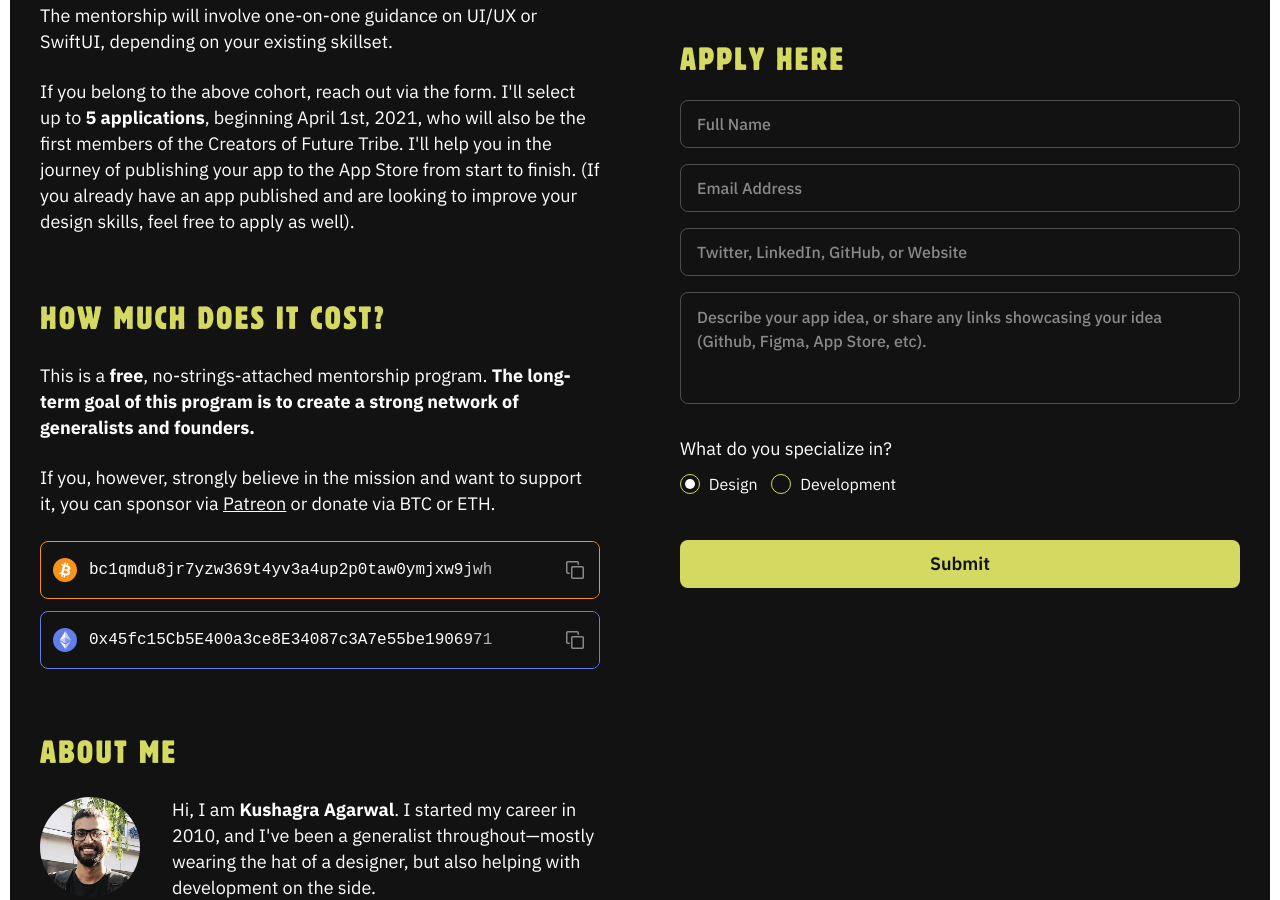
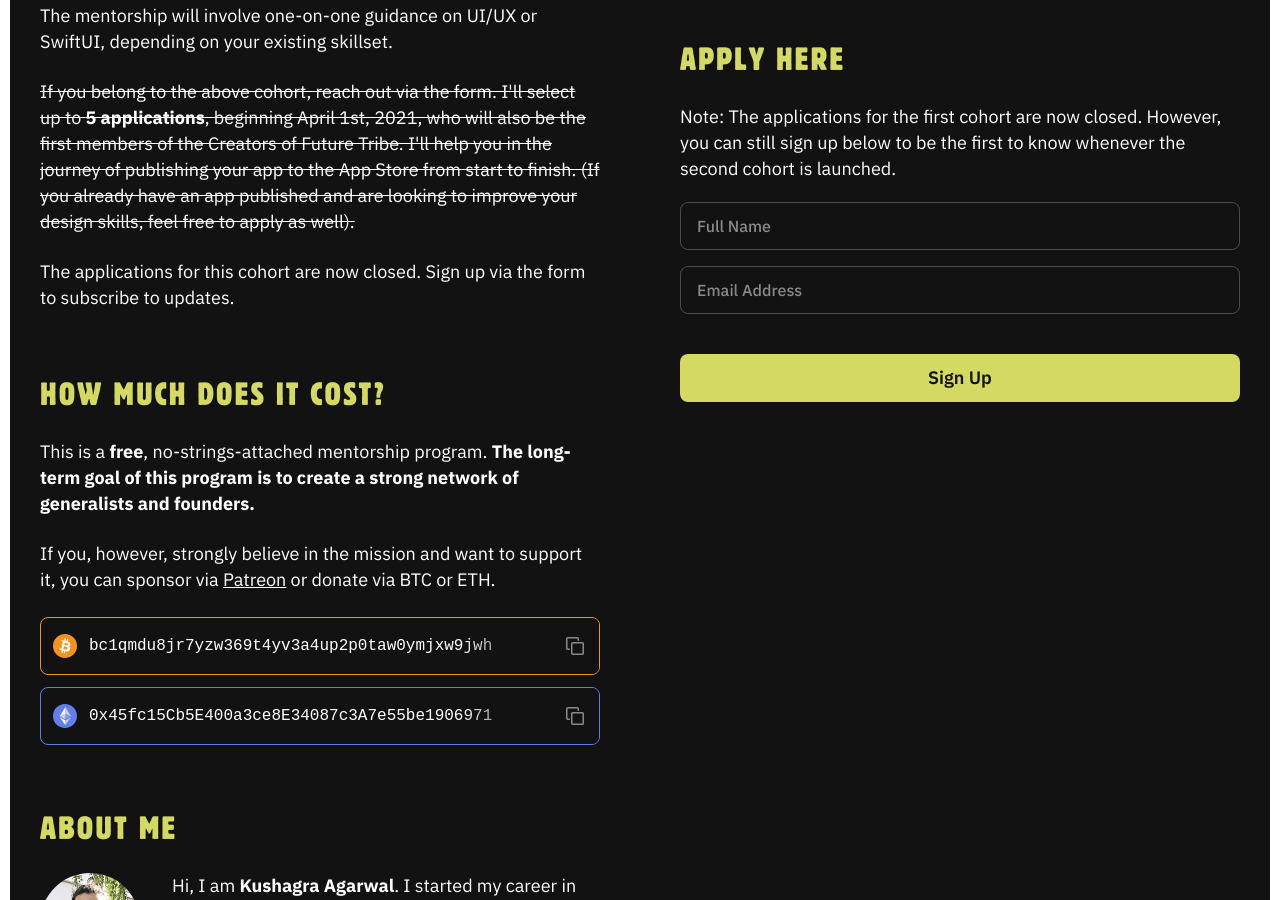
Before and after one commit to Creators-of-Future/Creators-of-Future.github.io, a Jekyll site: the page built from index.html, in a window 1280 px wide and 900 px high, scrolled down 1207 px. Built offline with Jekyll 4.4.1, drawn with Linux system fonts in a browser that asks for light colours.

Commit message:
close applications for the first batch

```diff
--- a/index.html
+++ b/index.html
@@ -36,22 +36,22 @@ title: Creators of Future
                 </p>
                 <p>
                     The first batch of this program is for people who:
-
                     <strong>
                         want to build iOS apps; already have an idea; are either a designer or a developer.
                     </strong>
-
                     The mentorship will involve one-on-one guidance on UI/UX or SwiftUI,
                     depending on your existing skillset.
                 </p>
                 <p>
-                    If you belong to the above cohort, reach out via the form. I'll select up to
+                    <s>If you belong to the above cohort, reach out via the form. I'll select up to
                     <strong>5 applications</strong>, beginning April 1st, 2021, who will also be the first members
                     of the Creators of Future Tribe. I'll help you in the journey of publishing
                     your app to the App Store from start to finish. (If you already have an app
-                    published and are looking to improve your design skills, feel free to apply as well).
+                    published and are looking to improve your design skills, feel free to apply as well).</s>
                 </p>
-
+                <p>
+                    The applications for this cohort are now closed. Sign up via the form to subscribe to updates.
+                </p>
                 <h2>How Much Does it Cost?</h2>
                 <p>
                     This is a <strong>free</strong>, no-strings-attached mentorship program.
@@ -113,14 +113,18 @@ title: Creators of Future
             <div class="content-wrapper__right">
                 <div class="content-wrapper__sticky">
                     <h2>Apply Here</h2>
-                    <form class="signup-form" action="https://formspree.io/f/moqyavzk" method="POST">
+                    <p style="margin-top: 1.5rem">
+                        Note: The applications for the first cohort are now closed. However, you can still sign up below
+                        to be the first to know whenever the second cohort is launched.
+                    </p>
+                        <form class="signup-form" action="https://formspree.io/f/meqvjykb" method="POST">
                         <label class="visuallyhidden" for="fullname">Full Name</label>
                         <input type="text" name="fullname" id="fullname" required placeholder="Full Name">
 
                         <label class="visuallyhidden" for="email">Email Address</label>
                         <input type="email" name="email" id="email" required placeholder="Email Address">
 
-                        <label class="visuallyhidden" for="website">website Address</label>
+                        <!-- <label class="visuallyhidden" for="website">website Address</label>
                         <input type="url" name="website" id="website" required
                             placeholder="Twitter, LinkedIn, GitHub, or Website">
 
@@ -138,11 +142,11 @@ title: Creators of Future
                             <input type="radio" name="specialization" id="dev" required value="dev">
                             <div class="fake-radio"></div>
                             <span>Development</span>
-                        </label>
+                        </label> -->
 
 
                         <button class="button  signup-form__submit">
-                            <span class="button__text">Submit</span>
+                            <span class="button__text">Sign Up</span>
                             <svg class="button__loader" width="24" height="24" viewBox="0 0 24 24"
                                 xmlns="http://www.w3.org/2000/svg" fill="currentColor">
                                 <g>
@@ -159,8 +163,7 @@ title: Creators of Future
                     </form>
 
                     <p class="signup-form__success  displayNone">
-                        Thank you for sending in your application! I've successfully received it, and I'll reach out
-                        to you regarding the status in the coming weeks.
+                        Thank you for signing up! We'll reach out to you whenever there's an update regarding the next cohort.
                     </p>
 
                     <p class="signup-form__error  displayNone">Oops, an error was encountered while submitting the form.
```
Also changed, not shown: Gemfile.lock, 3 other files.
